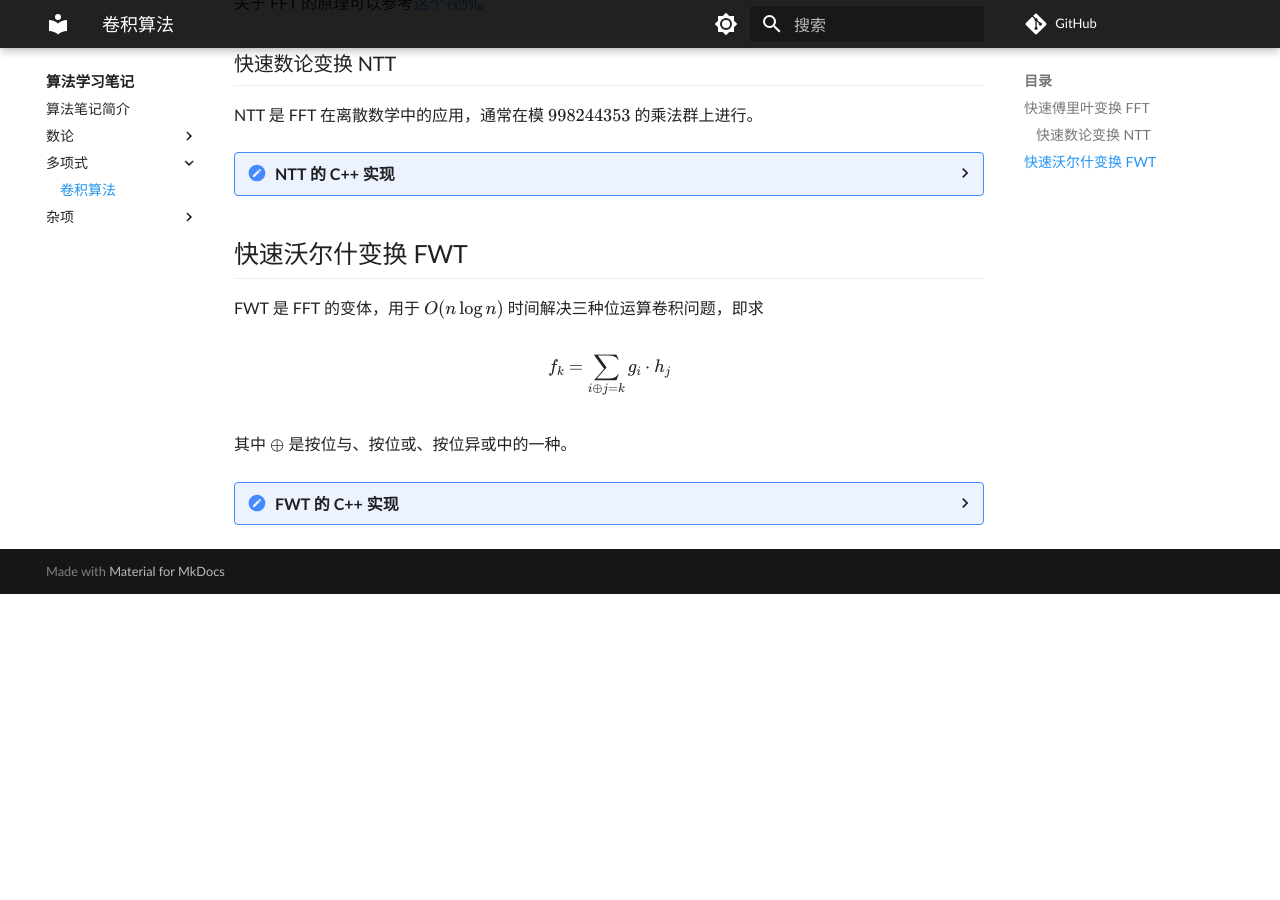
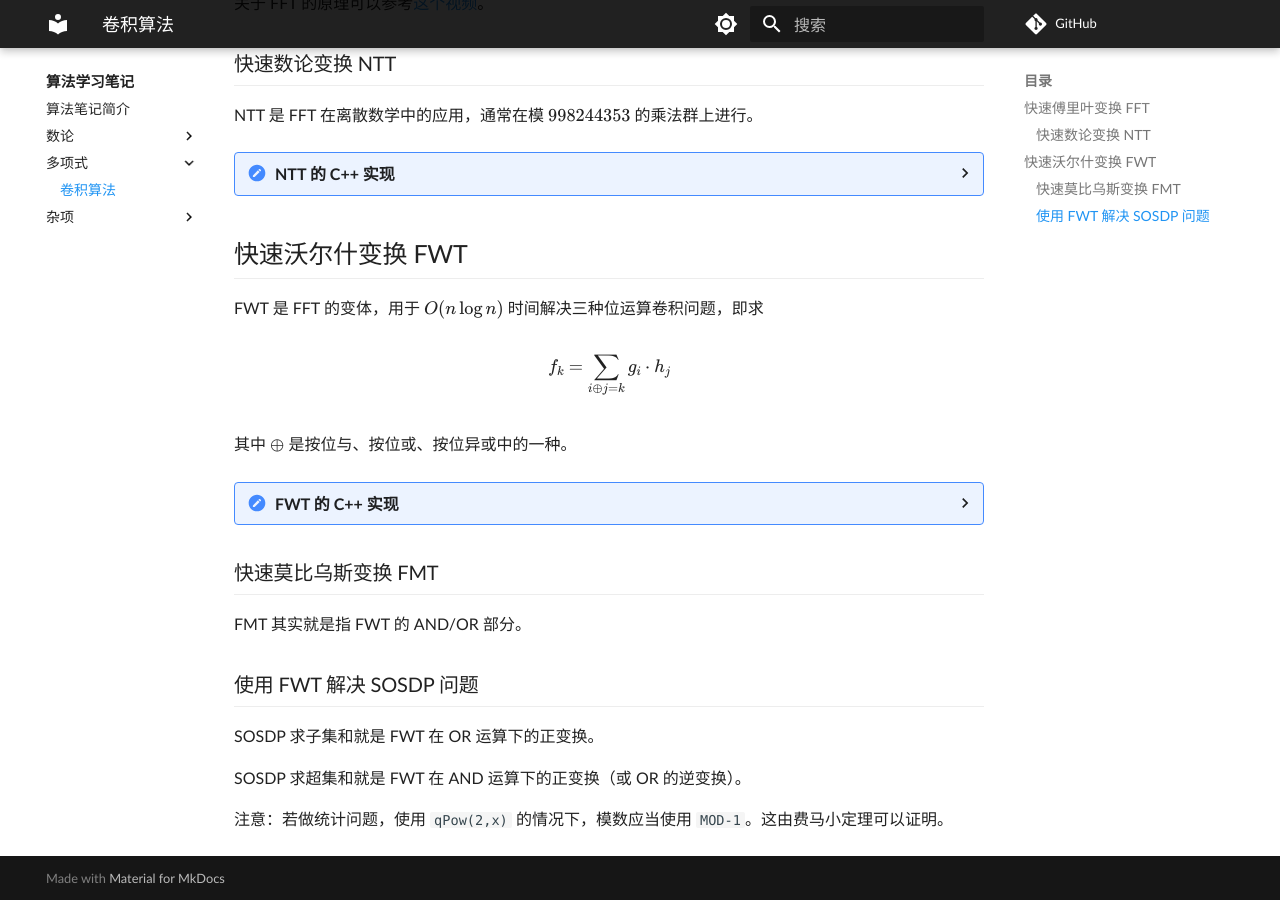
Before and after one commit to FoliAge-0x76/KuroDocs, an MkDocs documentation site: the page built from docs/algo/fft.md, in a window 1280 px wide and 900 px high, scrolled down 532 px. Built offline with MkDocs 1.6.1 and Material for MkDocs 9.7.7, drawn with Linux system fonts in a browser that asks for light colours; comment, search, counter and statistics services are not loaded; before the commit the page ends 1126 px from its top, so only the background shows below that.

Commit message:
更新 FFT 文档，添加快速莫比乌斯变换和使用 FWT 解决 SOSDP 问题的说明；修正角色组描述，移除链接以增强可读性

````diff
--- a/docs/algo/fft.md
+++ b/docs/algo/fft.md
@@ -111,3 +111,15 @@ $$f_k=\sum_{i\oplus j=k}g_i\cdot h_j$$
         return fa;
     }
     ```
+
+### 快速莫比乌斯变换 FMT
+
+FMT 其实就是指 FWT 的 AND/OR 部分。
+
+### 使用 FWT 解决 SOSDP 问题
+
+SOSDP 求子集和就是 FWT 在 OR 运算下的正变换。
+
+SOSDP 求超集和就是 FWT 在 AND 运算下的正变换（或 OR 的逆变换）。
+
+注意：若做统计问题，使用 `qPow(2,x)` 的情况下，模数应当使用 `MOD-1`。这由费马小定理可以证明。
````
Also changed, not shown: docs/viprpg/terms.md (+3 -3 lines).
